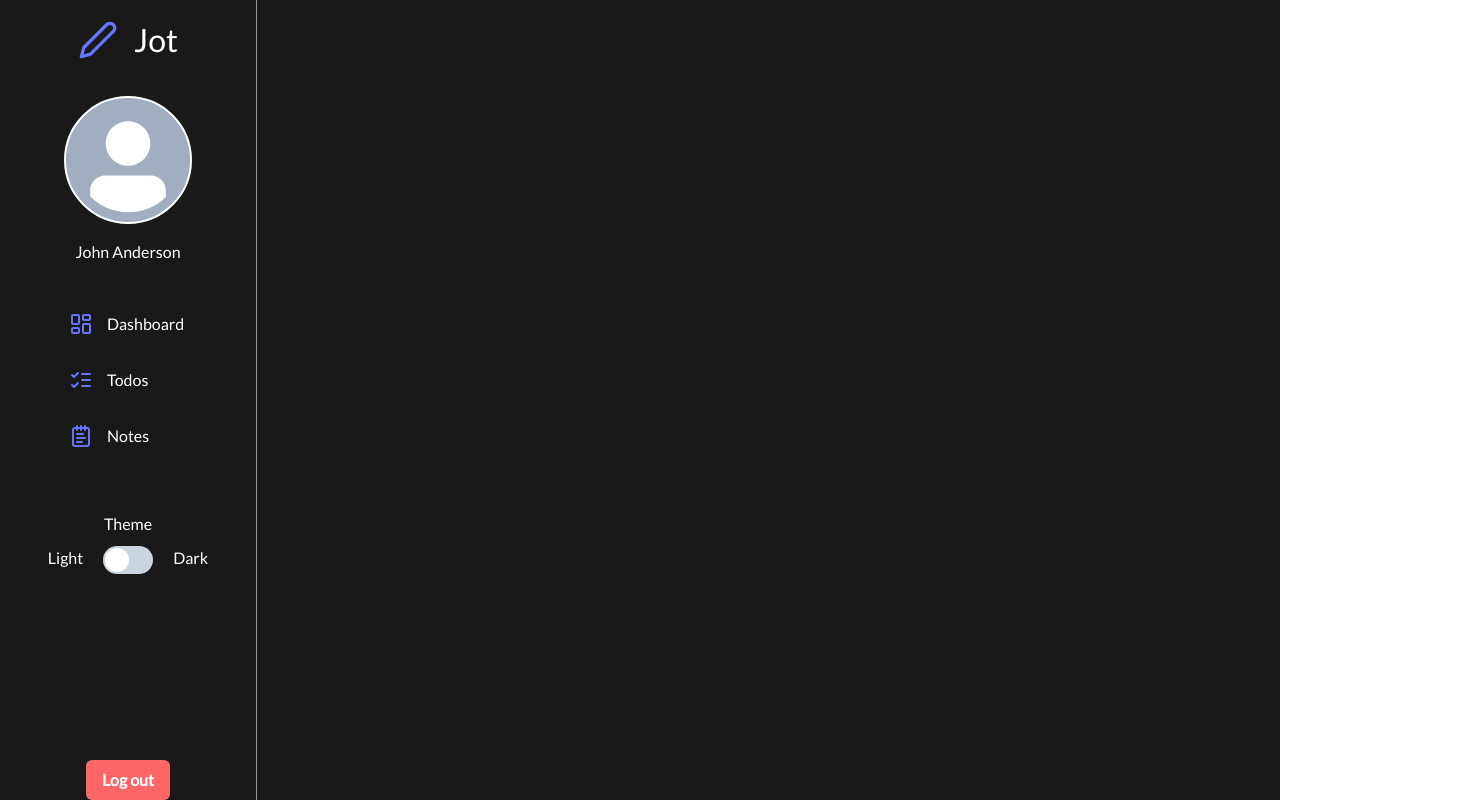
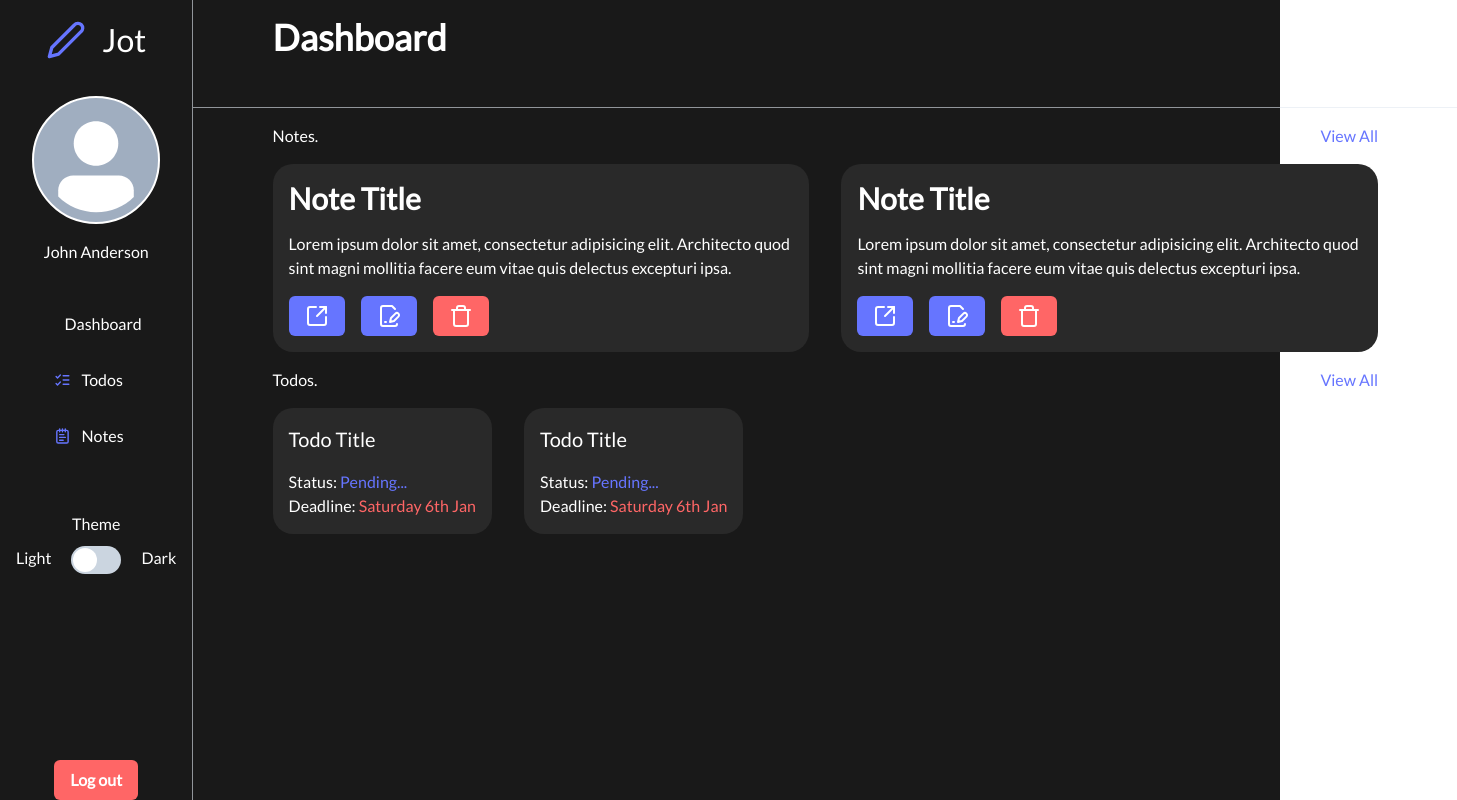
Before and after one commit to Zabzx/jot, a React (Vite) app in the folder client/: page / in a window 1280 px wide. Shown: the whole page, 1457 px wide, since content can reach past the window. Built offline with nearby package versions, Linux system fonts and the light colour scheme.

Commit message:
dashboard and cards

```diff
--- a/client/src/App.tsx
+++ b/client/src/App.tsx
@@ -1,5 +1,6 @@
-import { Flex, Divider } from "@chakra-ui/react";
+import { Flex, Divider, Box } from "@chakra-ui/react";
 import Sidebar from "./components/Sidebar";
+import Dashboard from "./components/Dashboard";
 
 function App() {
 
@@ -7,8 +8,10 @@ function App() {
     <>
     <Flex bg="#191919" h="100vh">
       <Sidebar />
-      <Divider orientation="vertical" position="relative" zIndex={2} />
-      {/* <Divider orientation="vertical" variant="solid" w="10px" h="100%" size="5px" colorScheme="whiteAlpha" /> */}
+      <Divider orientation="vertical" zIndex={2} />
+      <Box flex="1" w="100%">
+      <Dashboard />
+      </Box>
     </Flex>
     </>
   )
--- /dev/null
+++ b/client/src/components/Dashboard.tsx
@@ -0,0 +1,38 @@
+import { Text, Heading, Container, Box, Divider, Flex } from "@chakra-ui/react";
+import NoteCard from "./NoteCard";
+import TodoCard from "./TodoCard";
+
+function Dashboard() {
+    return (
+        <Box>
+        <Container maxW="90%">
+        <Heading  mt="1rem" pb="3rem" color="white">Dashboard</Heading>
+        </Container>
+
+        <Divider orientation="horizontal" />
+
+        <Container maxW="90%">
+            <Flex justifyContent="space-between" mt="1rem">
+            <Text color="white">Notes.</Text>
+            <Text color="#6675FF">View All</Text>
+            </Flex>
+            <Flex gap="2rem">
+            <NoteCard />
+            <NoteCard />
+            </Flex>
+
+            <Flex justifyContent="space-between" my="1rem">
+            <Text color="white">Todos.</Text>
+            <Text color="#6675FF">View All</Text>
+            </Flex>
+
+            <Flex gap="2rem">
+            <TodoCard />
+            <TodoCard />
+            </Flex>
+        </Container>
+        </Box>
+    )
+}
+
+export default Dashboard
--- /dev/null
+++ b/client/src/components/NoteCard.tsx
@@ -0,0 +1,19 @@
+import { Box, Heading, Text, Button, Flex } from "@chakra-ui/react";
+import { ArrowUpRightFromSquare, FilePenLine, Trash } from "lucide-react";
+
+function NoteCard() {
+    return (
+        <Box mt="1rem" bg="#292929" w="600px" p="1rem" borderRadius="20px">
+            <Heading fontSize="30px" mb="1rem" color="white">Note Title</Heading>
+            <Text color="white">Lorem ipsum dolor sit amet, consectetur adipisicing elit. Architecto quod sint magni mollitia facere eum vitae quis delectus excepturi ipsa.</Text>
+
+            <Flex mt="1rem" gap="1rem">
+                <Button bg="#6675FF" color="white"><ArrowUpRightFromSquare /></Button>
+                <Button bg="#6675FF" color="white"><FilePenLine /></Button>
+                <Button bg="#FF6666" color="white"><Trash /></Button>
+            </Flex>
+        </Box>
+    )
+}
+
+export default NoteCard
--- /dev/null
+++ b/client/src/components/TodoCard.tsx
@@ -0,0 +1,15 @@
+import { Box, Text } from "@chakra-ui/react";
+
+function TodoCard() {
+    return (
+        <>
+        <Box bg="#292929" p="1rem" borderRadius="20px">
+            <Text fontSize="20px" mb="1rem" color="white">Todo Title</Text>
+            <Text color="white">Status: <span style={{ color: "#6675FF"}} >Pending...</span></Text>
+            <Text color="white">Deadline: <span style={{ color: "#FF6666"}}>Saturday 6th Jan</span></Text>
+        </Box>
+        </>
+    )
+}
+
+export default TodoCard
--- a/client/src/main.tsx
+++ b/client/src/main.tsx
@@ -5,7 +5,8 @@ import "@fontsource/lato"
 
 const theme = extendTheme({
   fonts: {
-    body: `"Lato", sans-serif`
+    body: `"Lato", sans-serif`,
+    heading: `"Lato", sans-serif`
   }
 })
 
```
